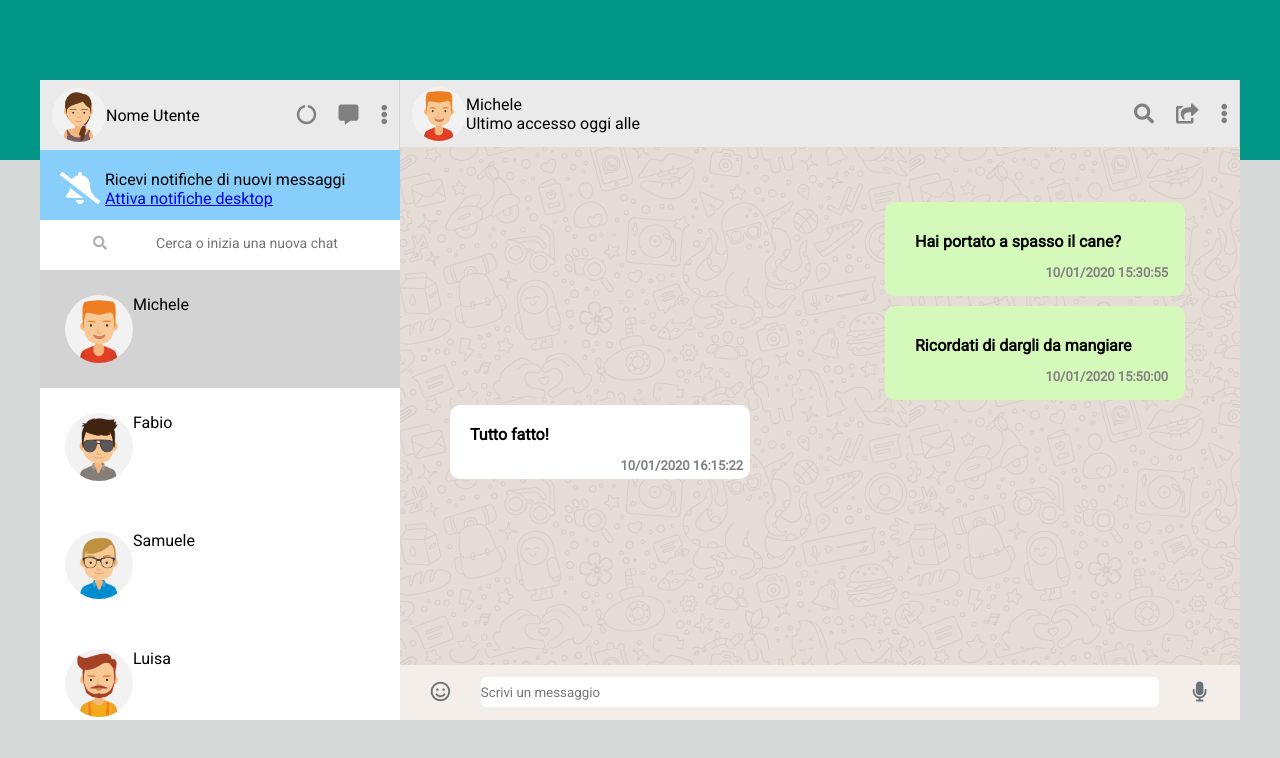
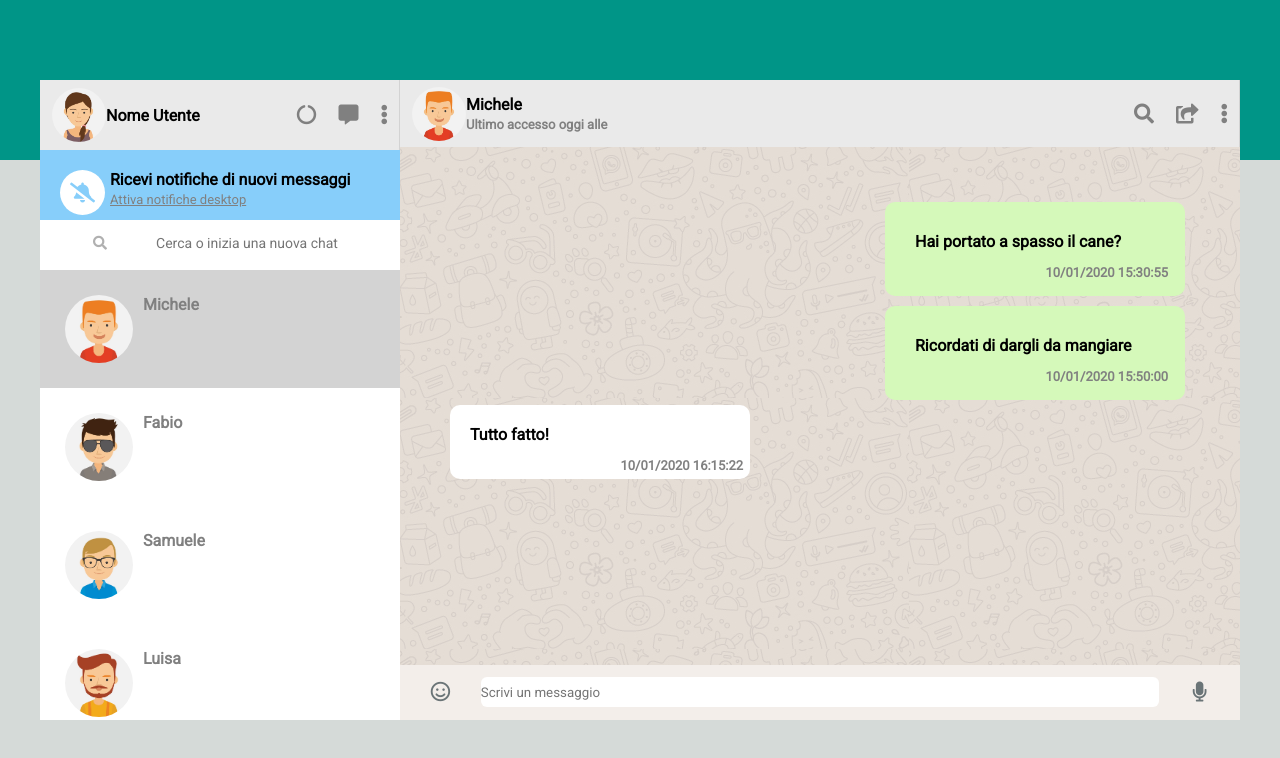
Before and after one commit to mariosantu/vue-boolzapp.github.io, a plain HTML site: page index.html in a window 1280 px wide. Drawn offline with nearby package versions, Linux system fonts and the light colour scheme.

Commit message:
aggiunti effetti grafici

```diff
--- a/css/style.css
+++ b/css/style.css
@@ -1,9 +1,13 @@
+/* RESET */
+
 * {
     box-sizing: border-box;
     margin: 0;
     padding: 0;
     font-family: 'Roboto', sans-serif;
 }
+
+/* COMMON */
 
 img {
     width: 100%;
@@ -14,6 +18,33 @@ img {
     color: grey;
     padding-left: 10px;
 }
+
+.flex {
+    display: flex;
+}
+
+.date{
+    font-size: small;
+    color: gray;
+    text-align: end;
+    position: relative;
+    top: 14px;
+    left: 13px;
+}
+
+.visible {
+    display: block;
+}
+
+.bold {
+    font-weight: bold;
+}
+
+
+
+/* COMMON */
+
+/* STRUCTURE */
 
 .background-container {
     background: linear-gradient(180deg, rgba(0,149,135,1) 20%, rgba(213,218,216,1) 20%);
@@ -33,9 +64,7 @@ img {
     transform: translate( -50% , -50% );
 }
 
-.flex {
-    display: flex;
-}
+
 
 .left-col {
     height: 100%;
@@ -50,6 +79,9 @@ img {
     flex-direction: column;
     justify-content: space-between;
 }
+/* STRUCTURE */
+
+/* MAIN */
 
 .user-main-container,
 .user-top-container-dx {
@@ -75,6 +107,11 @@ img {
     width: auto;
 }
 
+.user-img span {
+    color: grey;
+    font-size: 13px;
+}
+
 .utilities .icon {
     font-size: 20px;
     color: grey;
@@ -88,10 +125,25 @@ img {
     background-color: lightskyblue;
 }
 
+.notifications a {
+    color: grey;
+    font-size: 13px;
+}
+
 .bell-icon {
-    font-size: xx-large;
+    font-size: 20px;
     color: white;
     margin-right: 5px;
+    height: 45px;
+    width: 45px;
+    border-radius: 50%;
+    background-color: white;
+    text-align: center;;
+}
+
+.bell-icon i {
+    line-height: 45px;
+    color: lightskyblue;
 }
 
 .input-filter {
@@ -221,15 +273,4 @@ img {
     background-color: lightgray;
 }
 
-.date{
-    font-size: small;
-    color: gray;
-    text-align: end;
-    position: relative;
-    top: 14px;
-    left: 13px;
-}
-
-.visible {
-    display: block;
-}
+/* MAIN */
--- a/index.html
+++ b/index.html
@@ -29,7 +29,7 @@
                             <img src="img/avatar_io.jpg" alt="io">
                            </div>
 
-                           <div>Nome Utente</div>
+                           <div class="bold">Nome Utente</div>
                        </div>
                    </div>
 
@@ -50,7 +50,6 @@
 
                      </div>
                    </div>
-
                </div>
              <!--user main-->
 
@@ -61,7 +60,7 @@
                         <i class="fas fa-bell-slash"></i>
                       </div>
                       <div>
-                         <div>Ricevi notifiche di nuovi messaggi</div>
+                         <div class="bold">Ricevi notifiche di nuovi messaggi</div>
                          <div><a href="#">Attiva notifiche desktop</a></div>
                       </div>
                   </div>
@@ -73,7 +72,6 @@
                 <div class="flex">
                     <label for="filtr"><i class="fas fa-search"></i></label>
                     <input v-model="filterTextName" @keyup="userFilter" type="text" name="filter" id="filterbar" placeholder="Cerca o inizia una nuova chat">
-
                 </div>
              </div>
              <!--filter-->
@@ -86,16 +84,12 @@
                             <img :src="`img/avatar${contact.avatar}.jpg`" alt="io">
                             </div>
 
-                        <div>{{ contact.name }}</div>
+                            <div class="bold txt">{{ contact.name }}</div>
                         </div>
                     </div>
 
                 </div>
              <!--messagges-->
-
-
-
-
             </div>
             <!--left col-->
 
@@ -110,7 +104,7 @@
                              <img :src="`img/avatar${contacts[currentIndexAvatar].avatar}.jpg`" :alt="contacts[currentIndexAvatar].name">
                             </div>
 
-                            <div class="user_name"> {{ contacts[currentIndexAvatar].name }} <br>
+                            <div class="user_name bold"> {{ contacts[currentIndexAvatar].name }} <br>
                             <span>Ultimo accesso oggi alle</span>
                         </div>
                         </div>
@@ -171,10 +165,6 @@
 
                 </div>
                 <!--footer text messages container-->
-
-
-
-
             </div>
             <!--right col-->
     </div>
```
Lines whose indentation alone changed are shown as unchanged.
